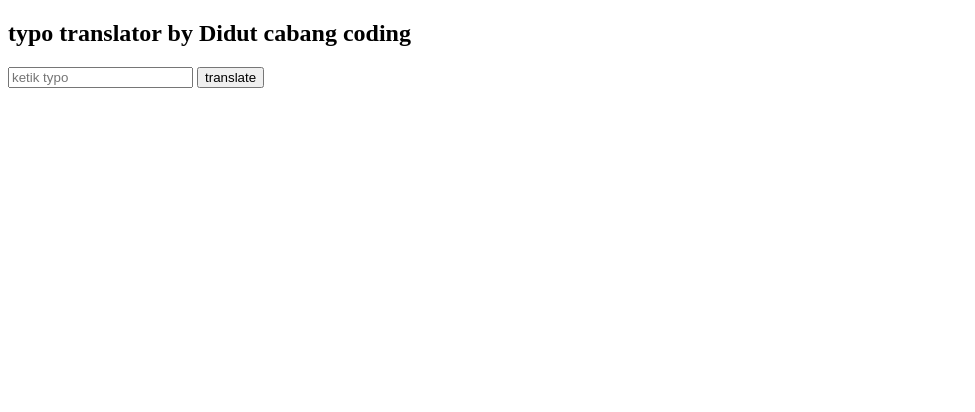
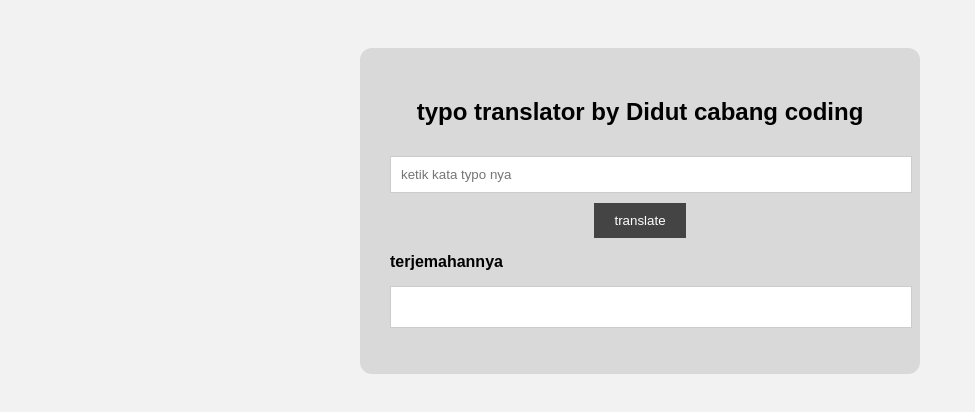
Before and after one commit to rzqryk/typo-translator-by-Didut-cabang-coding, a plain HTML site: page index.html in a window 1280 px wide. Shown: the whole page, without its empty margins (0-975 px from the left). Drawn offline with Linux system fonts and the light colour scheme.

Commit message:
Update index.html

```diff
--- a/index.html
+++ b/index.html
@@ -1,14 +1,94 @@
 <!DOCTYPE html>
 <html>
+<head>
+<title>typo translator by Didut cabang coding</title>
+<style>
+
+body{
+font-family:Arial;
+padding:40px;
+background:#f2f2f2;
+}
+
+input{
+width:100%;
+padding:10px;
+margin-top:10px;
+background:white;
+border:1px solid #ccc;
+}
+
+button{
+padding:10px 20px;
+margin-top:10px;
+background:#444;
+color:white;
+border:none;
+cursor:pointer;
+transition:0.2s, transform 0.1s;
+}
+
+button:hover{
+background:#ff0000;
+}
+
+button:active{
+background:#b30000;
+transform:scale(0.96);
+}
+
+.container{
+max-width:500px;
+margin:auto;
+text-align:center;
+background:#d9d9d9;
+padding:30px;
+border-radius:12px;
+}
+
+#artiBox{
+width:100%;
+padding:10px;
+margin-top:15px;
+background:white;
+border:1px solid #ccc;
+font-weight:bold;
+min-height:20px;
+text-align:left;
+}
+
+#result{
+margin-top:20px;
+font-weight:bold;
+}
+
+#info{
+color:blue;
+}
+
+.label{
+margin-top:15px;
+margin-bottom:5px;
+font-weight:bold;
+text-align:left;
+}
+
+</style>
+</head>
 <body>
+
+<div class="container">
 
 <h2>typo translator by Didut cabang coding</h2>
 
-<input id="text" placeholder="ketik typo">
-<button onclick="translateText()">translate</button>
+<input id="text" placeholder="ketik kata typo nya">
+<button id="translateBtn" onclick="translateText()">translate</button>
 
-<p id="result"></p>
+<p class="label">terjemahannya</p>
+<div id="artiBox"></div>
 <p id="info"></p>
+
+</div>
 
 <script>
 
@@ -26,28 +106,201 @@ keterangan:"tergantung maksud dan makna, kalo dalam kondisi yang harusnya dia ng
 "jembut":{
 arti:"jemput",
 keterangan:"sebenernya lebih ke bercanda, bukan typo, jangan pernah percaya kalo dia bilang itu typo."
+},
+
+"aoasih":{
+arti:"apasih",
+keterangan:"biasanya yang ngetik begitu judes tuh."
+},
+
+"aoasij":{
+arti:"apasih",
+keterangan:"biasanya yang ngetik begitu judes tuh."
+},
+
+"aoasi":{
+arti:"apasih",
+keterangan:"biasanya yang ngetik begitu judes tuh."
+},
+
+"ads":{
+arti:"ada",
+keterangan:"biasanya lebih dipake secara sengaja dibanding typo."
+},
+
+"ads ga nih":{
+arti:"berbau tentang weed",
+keterangan:"adalah pokonya wkwk"
+},
+
+"adsganih":{
+arti:"berbau tentang weed",
+keterangan:"adalah pokonya wkwk"
+},
+
+"ads g nih":{
+arti:"berbau tentang weed",
+keterangan:"adalah pokonya wkwk"
+},
+
+"ads g ni":{
+arti:"berbau tentang weed",
+keterangan:"adalah pokonya wkwk"
+},
+
+"ads ga ni":{
+arti:"berbau tentang weed",
+keterangan:"adalah pokonya wkwk"
+},
+
+"ads g n":{
+arti:"berbau tentang weed",
+keterangan:"adalah pokonya wkwk"
+},
+
+"ads g":{
+arti:"berbau tentang weed",
+keterangan:"adalah pokonya wkwk"
+},
+
+"ads ga nih":{
+arti:"berbau tentang weed",
+keterangan:"adalah pokonya wkwk"
+},
+
+"mampua":{
+arti:"mampus",
+keterangan:"ketawain aja der, lagi kesel banget itu orangnya ampe typo WKWK."
+},
+
+"mmpa":{
+arti:"mampus",
+keterangan:"ketawain aja der, lagi kesel banget itu orangnya ampe typo WKWK."
+},
+
+"mps":{
+arti:"mampus",
+keterangan:"mpss ah ahh"
+},
+
+"boboikep":{
+arti:"boboiboy",
+keterangan:"cuman plesetan biasa kok."
+},
+
+"ajh":{
+arti:"ajh/aja(literal atau makna langsung), ajg, anjing",
+keterangan:"kalo niatnya ngomong ajg dan sejenisnya, berarti typo, ketawain aja."
+},
+
+"bilag":{
+arti:"bilang",
+keterangan:"typo umum inimah"
+},
+
+"kontol":{
+arti:"ya kontol lah, apalagi jing",
+keterangan:"lu lah yang kontol."
+},
+
+"memek":{
+arti:"ya memek lah, apalagi jing",
+keterangan:"lu lah yang memek."
+},
+
+"malmingminggu":{
+arti:"malming, malam minggu, malem minggu",
+keterangan:"ini jatohnya lebih ke spontan yaa temen temen."
+},
+
+"malming minggu":{
+arti:"malming, malam minggu, malem minggu",
+keterangan:"ini jatohnya lebih ke spontan yaa temen temen."
+},
+
+"bukber sendiri":{
+arti:"bisa bukber tapi cuman circle tertentu, atau bisa juga buka puasa sendiri",
+keterangan:"ini jatohnya lebih ke spontan yaa temen temen."
+},
+
+"es teh anget":{
+arti:"hanya Tuhan yang tau artinya",
+keterangan:"yang ngetik/ngomong ini kayanya iq dia setara monyet, tapi ini jatohnya spontan juga yaa."
+},
+
+"es teh hangat":{
+arti:"hanya Tuhan yang tau artinya",
+keterangan:"yang ngetik/ngomong ini kayanya iq dia setara monyet, tapi ini jatohnya spontan juga yaa."
+},
+
+"mbuts":{
+arti:"jembut(literal tapi lebih ke spontan dan dijadiin panggilan)",
+keterangan:"jawab balik lagi aje 'ape mbuts', gitu."
+},
+
+"mbut":{
+arti:"jembut(literal tapi lebih ke spontan dan dijadiin panggilan)",
+keterangan:"jawab balik lagi aje 'ape mbut', gitu."
+},
+
+"der":{
+arti:"brader, brother, bro, coy",
+keterangan:"panggilan ajasih inimah"
+},
+
+"konyol":{
+arti:"kontol, konyol(literal)",
+keterangan:"sebenernya mah lebih sering literal daripada typo. tapi, ada juuga yang bermaksud ngetik/ngomong 'kontol'."
 }
 }
 
 function translateText(){
 
-let input = document.getElementById("text").value.toLowerCase()
+let input = document.getElementById("text").value.toLowerCase().trim()
+
+document.getElementById("text").addEventListener("input", function(){
+if(input === ""){
+document.getElementById("artiBox").innerText = ""
+document.getElementById("info").innerText = ""
+}
+});
+
+if(input === ""){
+document.getElementById("artiBox").innerText = ""
+document.getElementById("info").innerText = ""
+return
+}
 
 if(typoKamus[input]){
-document.getElementById("result").innerText =
-"arti: " + typoKamus[input].arti
+document.getElementById("artiBox").innerText =
+typoKamus[input].arti
 
 document.getElementById("info").innerText =
 "keterangan: " + typoKamus[input].keterangan
+
 }
 else{
 
-document.getElementById("result").innerText = "sorry coy, itu ga ada di kamus kita."
+document.getElementById("artiBox").innerText = "sorry coy, itu ga ada di kamus kita."
 document.getElementById("info").innerText = ""
 
 }
+
 }
 
+document.getElementById("text").addEventListener("keypress", function(event) {
+if (event.key === "Enter") {
+let btn = document.getElementById("translateBtn")
+btn.style.background = "#ff0000"
+
+setTimeout(function(){
+btn.style.background = ""
+},120)
+
+translateText();
+
+}
+});
 
 </script>
 
```
